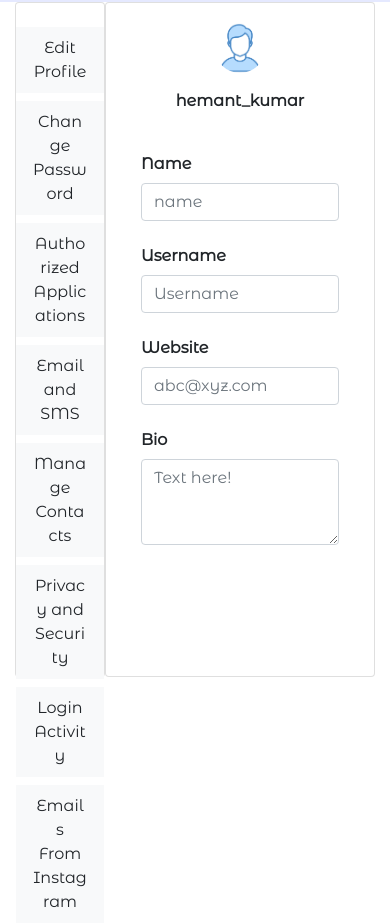
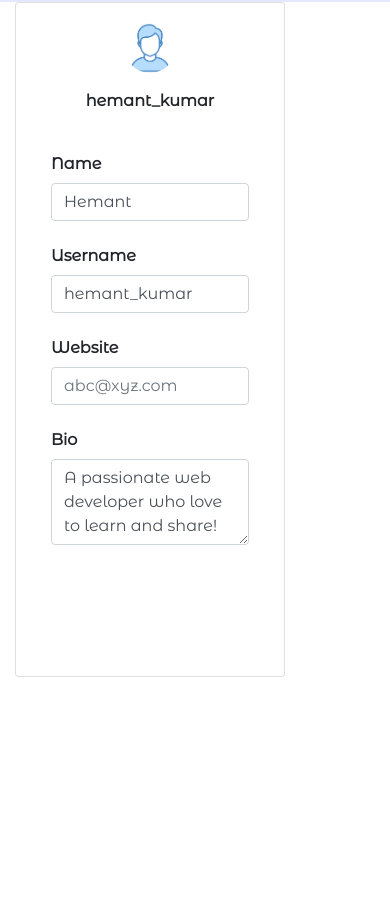
Before and after one commit to nirmalkar/social-networking-app, a plain HTML site: page edit.html in a window 390 px wide. Shown: the part 70-993 px from the top of the page. After the commit the page ends 844 px from the top, so only its background shows below. Drawn offline with nearby package versions, Linux system fonts and the light colour scheme.

Commit message:
value added to fields,responsiveness corrected

```diff
--- a/edit.html
+++ b/edit.html
@@ -33,7 +33,7 @@
     </nav>
     <div class="container">
         <div class="row no-gutters mt-sm-5">
-            <div class="col-3">
+            <div class="d-none d-lg-block col-3">
                 <div class="card" style="height: 80vh">
                     <div class="card-body mt-4 p-0">
                         <button type="button" class="btn btn-light btn-lg btn-block" style="font-size: 16px">Edit
@@ -61,10 +61,10 @@
                     <div class="card-body">
                         <div class="container mt-md-4 ml-md-5">
                             <div class="row ">
-                                <div class="col-md-3 text-center text-md-left">
+                                <div class="col-md-3 text-center text-md-right">
                                     <img class="rounded-circle" src="./img/img1.png" alt="" width="50px">
                                 </div>
-                                <div class="col-md-8 m-3 m-md-0 text-left p-0 text-center text-md-left">
+                                <div class="col-md-8 m-3 m-md-2 text-left p-0 text-center text-md-left">
                                     <strong>
                                         hemant_kumar
                                     </strong>
@@ -76,15 +76,16 @@
                                         <label for="inputEmail3"
                                             class="col-md-3 text-md-right col-form-label"><strong>Name</strong></label>
                                         <div class="col-md-8 text-md-left">
-                                            <input type="name" class="form-control" id="inputname3" placeholder="name">
+                                            <input type="name" value="Hemant" class="form-control" id="inputname3"
+                                                placeholder="name">
                                         </div>
                                     </div>
                                     <div class="form-group row">
                                         <label for="inputEmail3"
                                             class="col-md-3 text-md-right col-form-label"><strong>Username</strong></label>
                                         <div class="col-md-8 text-md-left">
-                                            <input type="username" class="form-control" id="inputusername3"
-                                                placeholder="Username">
+                                            <input type="username" value="hemant_kumar" class="form-control"
+                                                id="inputusername3" placeholder="Username">
                                         </div>
                                     </div>
                                     <div class="form-group row">
@@ -101,7 +102,7 @@
                                         <div class="col-md-8 text-md-left">
                                             <div class="form-group">
                                                 <textarea class="form-control" id="exampleFormControlTextarea1" rows="3"
-                                                    placeholder="Text here!"></textarea>
+                                                    placeholder="Text here!">A passionate web developer who love to learn and share!</textarea>
                                             </div>
                                         </div>
                                     </div>
```
